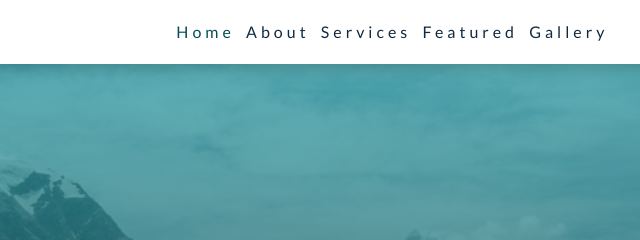
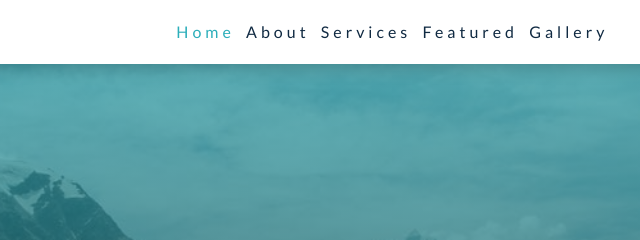
Before and after one commit to john-smilga/html-css-flexbox-backroads-new-design-2020, a plain HTML site: page index.html in a window 1280 px wide. In both pictures the pointer is over the link 489 px from the left and 32 px from the top of the page. Shown: the top 240 px of the page, 284-924 px from the left. Drawn offline with Linux system fonts and the light colour scheme; a script that the page names is missing.

Commit message:
nav link color changed

```diff
--- a/css/styles.css
+++ b/css/styles.css
@@ -589,8 +589,8 @@ Navbar
   color: var(--clr-grey-1);
 }
 .nav-link:hover {
-  color: var(--clr-primary-1);
-  background: var(--clr-primary-5);
+  color: var(--clr-primary-5);
+  background: var(--clr-primary-8);
   padding-left: 2.25rem;
 }
 /* nav toggle functionality */
```
